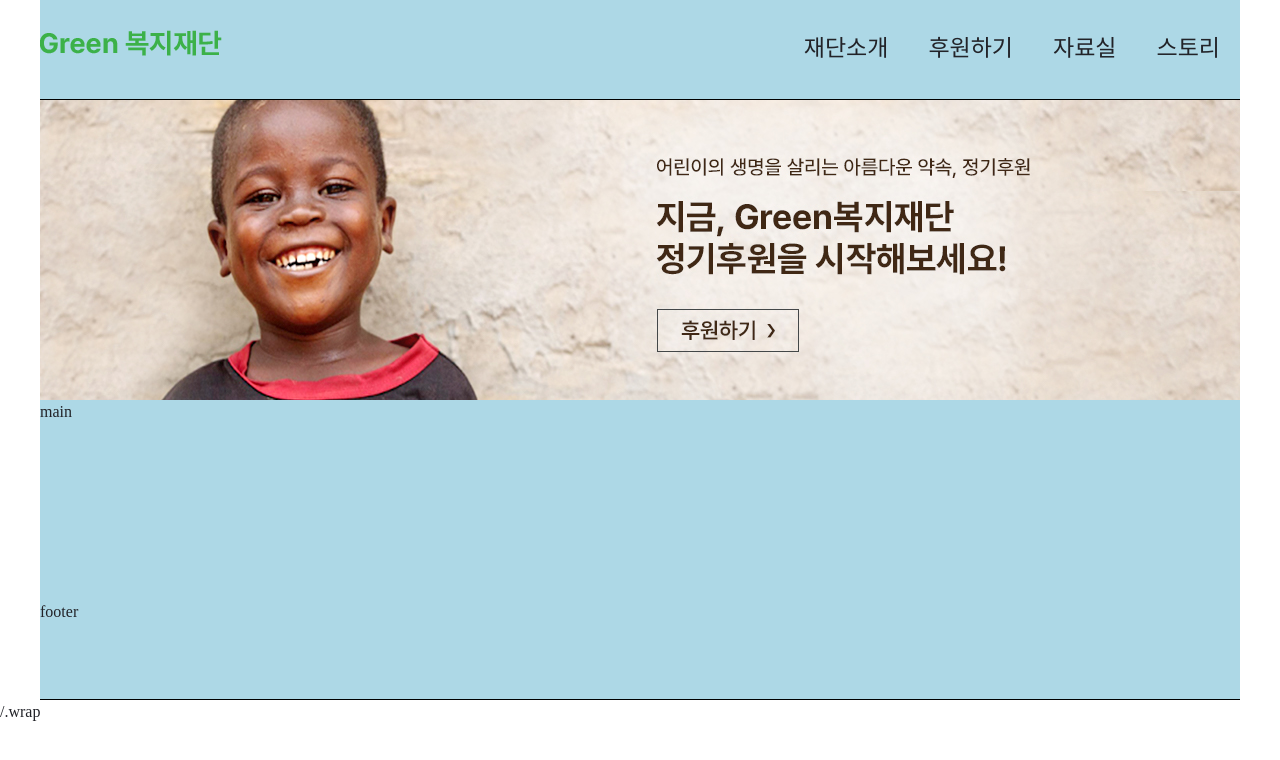
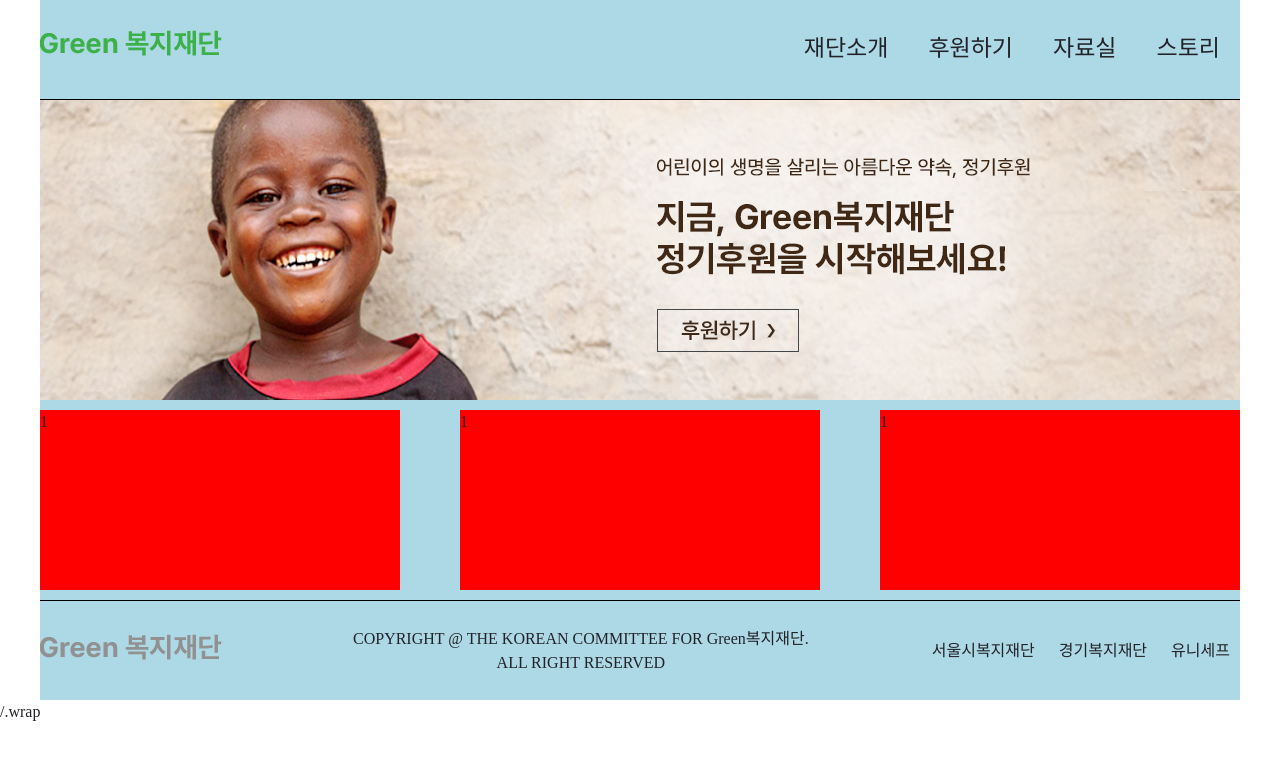
Before and after one commit to alice0628musk/html, a plain HTML site: page index.html in a window 1280 px wide. Drawn offline with Linux system fonts and the light colour scheme.

Commit message:
green복지재단

```diff
--- a/css/comm.css
+++ b/css/comm.css
@@ -54,10 +54,36 @@ header {
 }
 
 main {
+  justify-content: space-between;
+  align-items: center;
+  display: flex;
   height: 200px;
 }
 
+.sec-g {
+  height: 180px;
+  width: 30%;
+  background: red;
+}
+
 footer {
+  display: flex;
+  justify-content: space-between;
+  align-items: center;
+  border-top: 1px solid #000;
   height: 100px;
-  border-bottom: 1px solid #000;
 }
+
+.copylight {
+  text-align: center;
+}
+
+footer .famillysite a {
+  padding: 10px;
+}
+
+.logo-foot img {
+  filter: grayscale(100%);
+}
+
+/* https://www.w3schools.com/css/css3_images.asp */
--- a/index.html
+++ b/index.html
@@ -59,8 +59,25 @@
       </ul>
 
     </div>
-    <main>main</main>
-    <footer>footer</footer>
+    <main>
+      <section class="sec-g sec-bbs">1</section>
+      <section class="sec-g sec-gallery">1</section>
+      <section class="sec-g sec-banner">1</section>
+    </main>
+    <footer>
+      <div class="logo-foot">
+        <a href="#">
+          <img src="./images/logo.png" alt="Green복지재단">
+        </a>
+      </div>
+      <div class="copylight">COPYRIGHT @ THE KOREAN COMMITTEE FOR Green복지재단. <br>ALL RIGHT RESERVED
+      </div>
+      <div class="famillysite">
+        <a href="">서울시복지재단</a>
+        <a href="">경기복지재단</a>
+        <a href="">유니세프</a>
+      </div>
+    </footer>
   </div>/.wrap
 </body>
 
```
